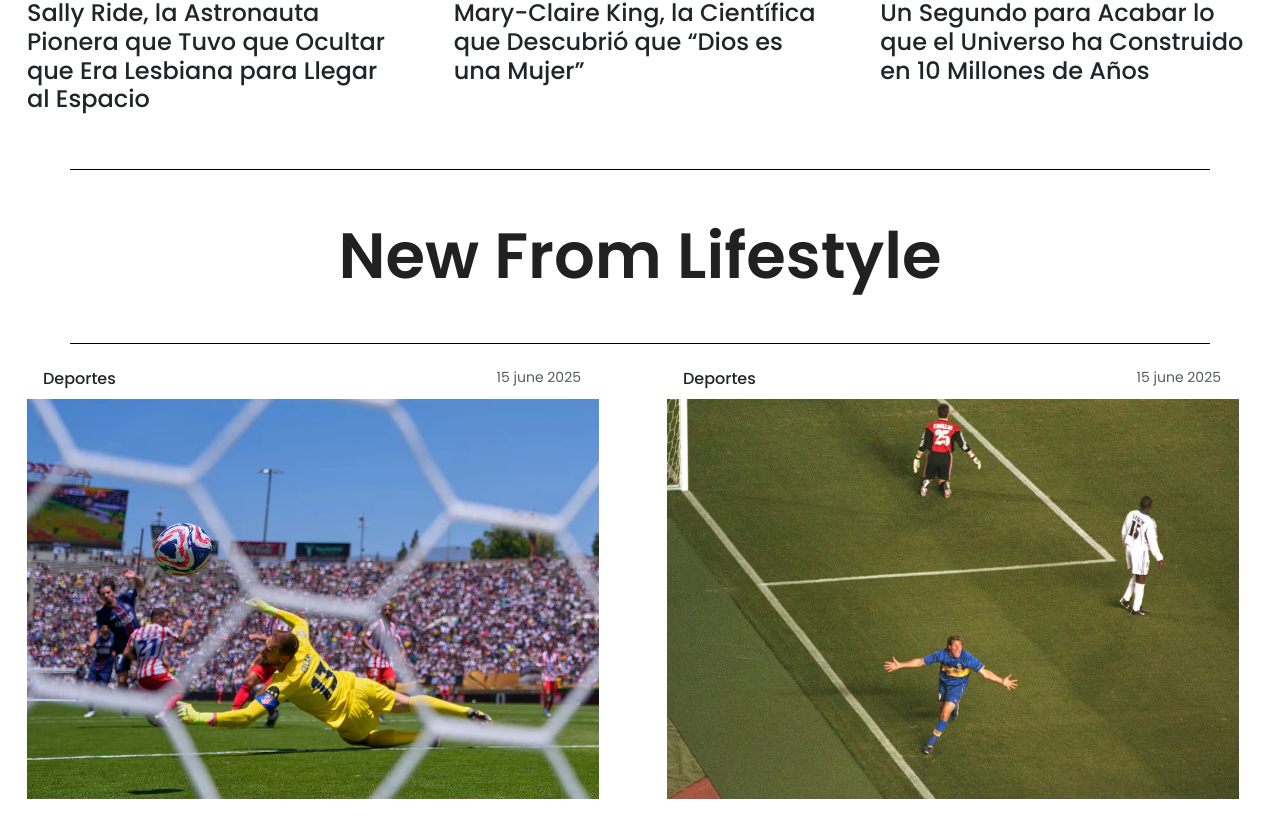
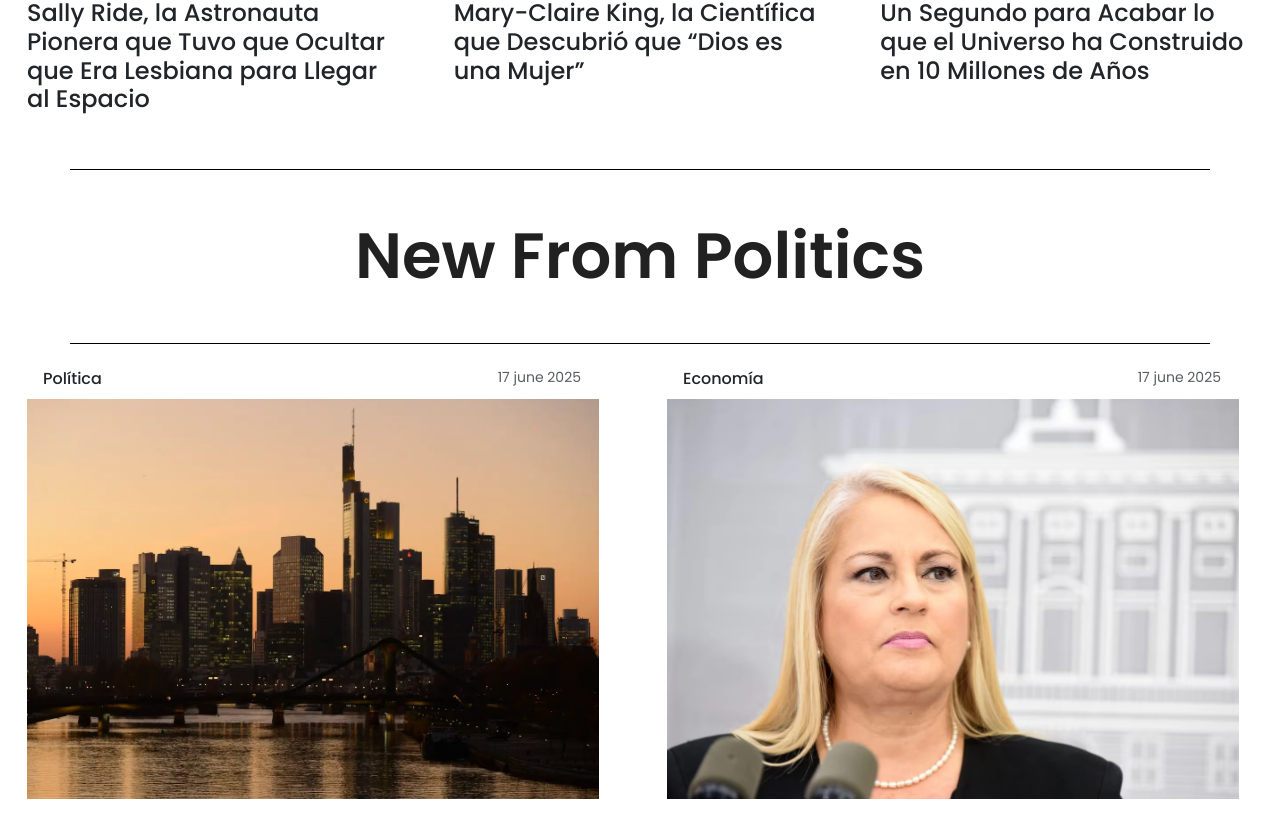
Before and after one commit to programmers-union/tag-mag, a Next.js app: page / in a window 1280 px wide. Shown: the part 4291-5107 px from the top of the page. Built offline with nearby package versions, Linux system fonts and the light colour scheme.

Commit message:
updated client content

```diff
--- a/public/data/política.json
+++ b/public/data/política.json
@@ -16,6 +16,15 @@
     "href": "la-ue-resucita-una-practica-bancaria-vinculada-a-la-crisis-financiera-de-2008",
     "image": "/images/la-ue-resucita-una-practica-bancaria-vinculada-a-la-crisis-financiera.webp",
     "published": "17 june 2025"
+  },
+  {
+    "category":"Economía",
+    "imageAlt":"Wanda",
+    "title":" Wanda Vázquez llega a acuerdo y se declarará culpable en caso federal por corrupción",
+    "newsDetail":"Un reciente informe revela que el acceso a las bajas de paternidad en España no es igual para todos: los padres con empleos de oficina y rentas más altas disfrutan más fácilmente de este derecho que quienes trabajan en sectores como la construcción o la hostelería. Aunque legalmente todos los padres tienen derecho a la misma duración de baja por nacimiento, las condiciones laborales y el nivel de ingresos influyen directamente en su disfrute real. Mientras en los entornos profesionales más estables y mejor remunerados la baja se ve como un derecho natural y asumido, en sectores con mayor precariedad o exigencias físicas, como el andamio, los trabajadores temen perder ingresos o incluso el empleo si deciden tomarse la baja completa. Esto crea una brecha en el reparto de los cuidados dentro de los hogares, perpetuando desigualdades sociales y de género. Expertos señalan que, sin medidas que garanticen la seguridad económica de los padres en todos los niveles salariales, el reparto equitativo de responsabilidades familiares seguirá siendo una meta difícil de alcanzar. La renta, una vez más, marca diferencias incluso en el ejercicio de derechos universales.",
+    "href":"wanda-vazquez-llega-a-acuerdo-y-se-declarara-culpable-en-caso-federal-por-corrupcion",
+    "image":"/images/wanda-vazquez-llega-a-acuerdo-y-se-declarara-culpable-en-caso-federal-por-corrupcion.webp",
+    "published":"17 june 2025"
   },
   {
     "category": "Política",
--- a/src/app/[category]/[slug]/page.tsx
+++ b/src/app/[category]/[slug]/page.tsx
@@ -15,6 +15,7 @@ interface Article {
   image: string;
   published: string;
 }
+
 
 interface DetailPageProps {
   params: Promise<{
--- a/src/app/page.tsx
+++ b/src/app/page.tsx
@@ -8,6 +8,7 @@ import tecnologíadata from '../../public/data/tecnología.json'
 import deportesdata from '../../public/data/deportes.json'
 import saluddata from '../../public/data/salud.json'
 import cienciadata from '../../public/data/ciencia.json'
+import políticadata from '../../public/data/política.json'
 
 export default function Home() {
   return (
@@ -216,29 +217,29 @@ export default function Home() {
         </div>
       </div>
       <div className="row justify-content-center border-bottom border-top border-black  col-12 col-md-10 col-lg-12 text-center mx-auto container">
-        <h2 className="section-subtitle   py-5">New From Lifestyle</h2>
+        <h2 className="section-subtitle   py-5">New From Politics</h2>
       </div>
       <div className=" lg:mx-5 mx-0 row border-black border-bottom">
         <div className="col-lg-6">
           <ArticleCard
-            category={deportesdata[1].category}
-            published={deportesdata[1].published}
-            imageUrl={deportesdata[1].image}
-            imageAlt={deportesdata[1].imageAlt}
-            title={deportesdata[1].title}
-            href={`/deportes/${deportesdata[1].href}`}
+            category={políticadata[1].category}
+            published={políticadata[1].published}
+            imageUrl={políticadata[1].image}
+            imageAlt={políticadata[1].imageAlt}
+            title={políticadata[1].title}
+            href={`/política/${políticadata[1].href}`}
             imageWidth="572px"
             imageHeight="400px"
           />
         </div>
         <div className="col-lg-6 border-bottom">
           <ArticleCard
-             category={deportesdata[2].category}
-            published={deportesdata[2].published}
-            imageUrl={deportesdata[2].image}
-            imageAlt={deportesdata[2].imageAlt}
-            title={deportesdata[2].title}
-            href={`/deportes/${deportesdata[2].href}`}
+             category={políticadata[2].category}
+            published={políticadata[2].published}
+            imageUrl={políticadata[2].image}
+            imageAlt={políticadata[2].imageAlt}
+            title={políticadata[2].title}
+            href={`/política/${políticadata[2].href}`}
             imageWidth="572px"
             imageHeight="400px"
           />
```
Also changed, not shown: src/components/DetailSection1.tsx (+112 -28 lines), public/images/wanda-vazquez-llega-a-acuerdo-y-se-declarara-culpable-en-caso-federal-por-corrupcion.webp (added).
